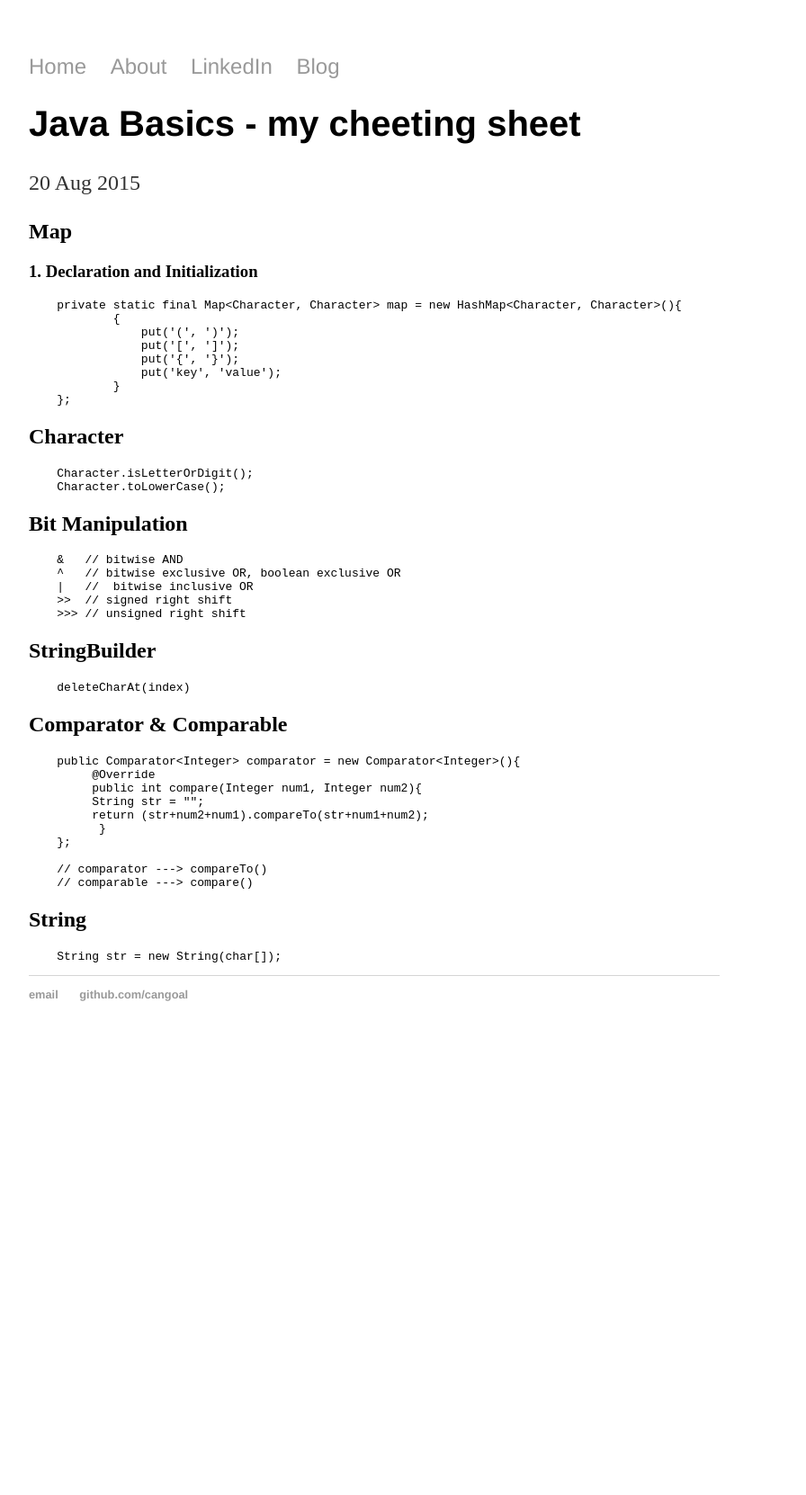
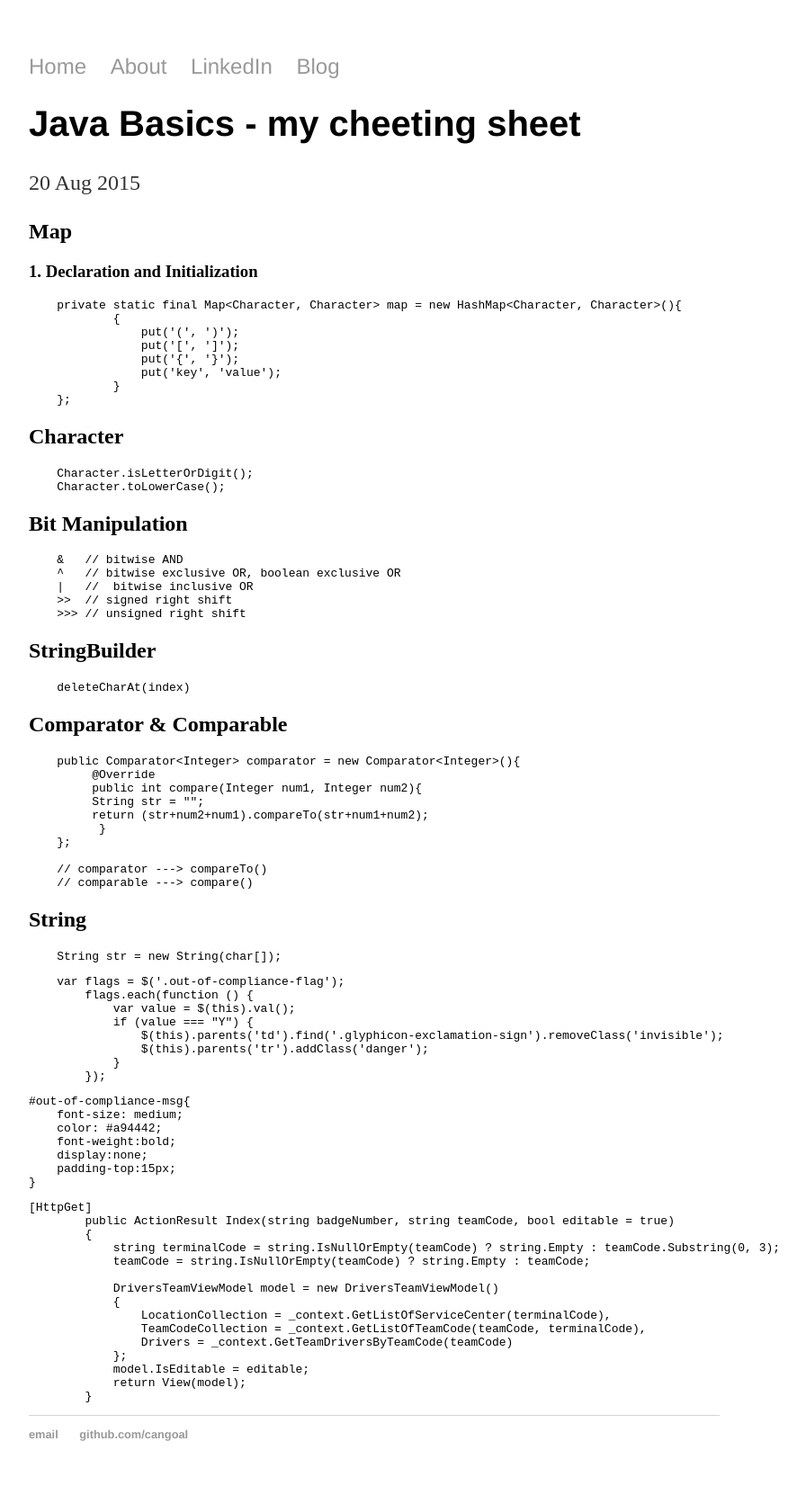
Before and after one commit to cangoal/cangoal.github.io, a Jekyll site: the page built from _posts/2015-08-20-java-basics.md, in a window 1280 px wide. Shown: the whole page at 90% size, without its empty margins (224-1120 px from the left). Built offline with Jekyll 4.4.1, drawn with Linux system fonts in a browser that asks for light colours; Markdown is read by kramdown in place of the engine named in the settings; before the commit the page ends 1173 px from its top, so only the background shows below that.

Commit message:
Update 2015-08-20-java-basics.md

````diff
--- a/_posts/2015-08-20-java-basics.md
+++ b/_posts/2015-08-20-java-basics.md
@@ -60,3 +60,42 @@ date: 2015-08-20
 ```java
     String str = new String(char[]);
 ```
+
+```javascript
+    var flags = $('.out-of-compliance-flag');
+        flags.each(function () {
+            var value = $(this).val();
+            if (value === "Y") {
+                $(this).parents('td').find('.glyphicon-exclamation-sign').removeClass('invisible');
+                $(this).parents('tr').addClass('danger');
+            }
+        });
+```
+
+```css
+#out-of-compliance-msg{
+    font-size: medium;
+    color: #a94442;
+    font-weight:bold;
+    display:none;
+    padding-top:15px;
+}
+```
+
+```c#
+[HttpGet]
+        public ActionResult Index(string badgeNumber, string teamCode, bool editable = true)
+        {
+            string terminalCode = string.IsNullOrEmpty(teamCode) ? string.Empty : teamCode.Substring(0, 3);
+            teamCode = string.IsNullOrEmpty(teamCode) ? string.Empty : teamCode;
+
+            DriversTeamViewModel model = new DriversTeamViewModel()
+            {
+                LocationCollection = _context.GetListOfServiceCenter(terminalCode),
+                TeamCodeCollection = _context.GetListOfTeamCode(teamCode, terminalCode),
+                Drivers = _context.GetTeamDriversByTeamCode(teamCode)
+            };
+            model.IsEditable = editable;
+            return View(model);
+        }
+```
````
